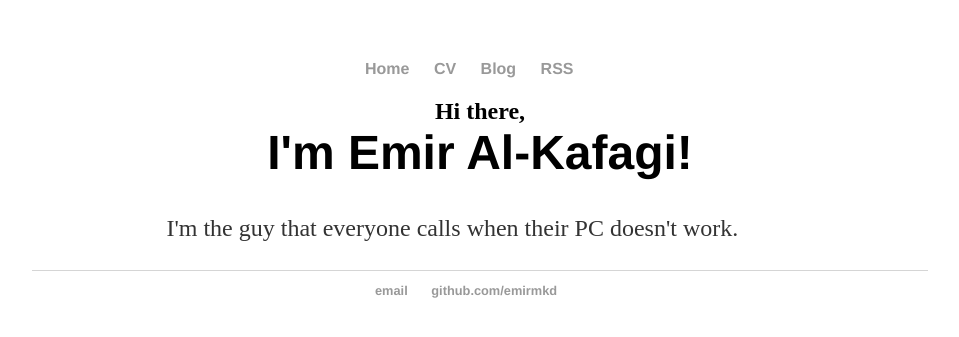
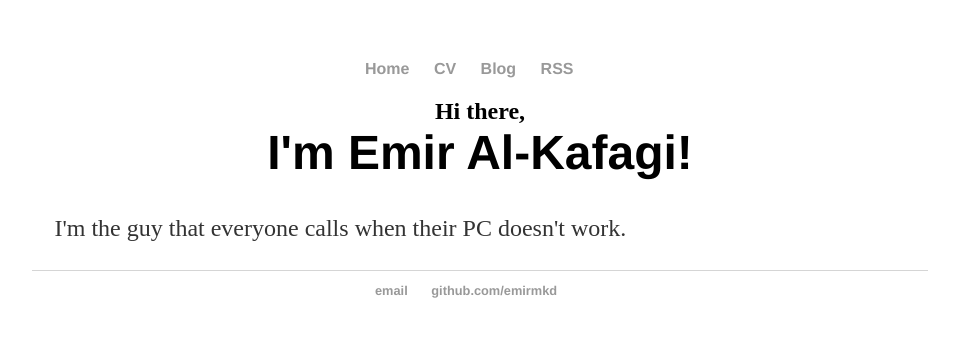
Before and after one commit to emirmkd/emirmkd.github.io, a Jekyll site: the page built from index.html, in a window 1280 px wide. Shown: the top 337 px of the page, without its empty margins (160-1119 px from the left). Built offline with Jekyll 4.4.1, drawn with Linux system fonts in a browser that asks for light colours.

Commit message:
Update main.css

```diff
--- a/css/main.css
+++ b/css/main.css
@@ -59,7 +59,7 @@ ul.posts li {
 }
 
 .info {
-    max-width:70%;
+    max-width:95%;
     margin-left: auto;
     margin-right: auto;
 }
```
